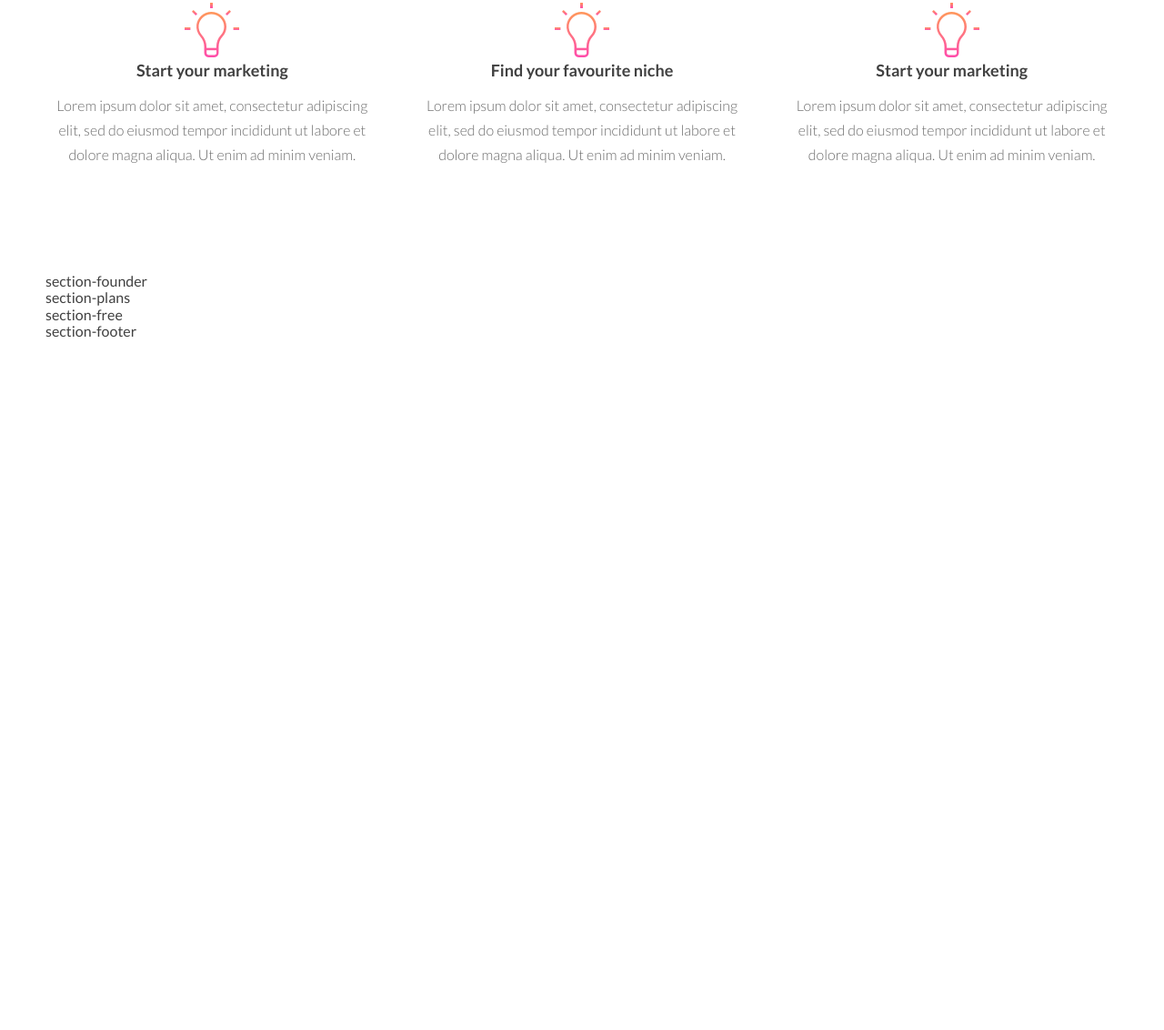
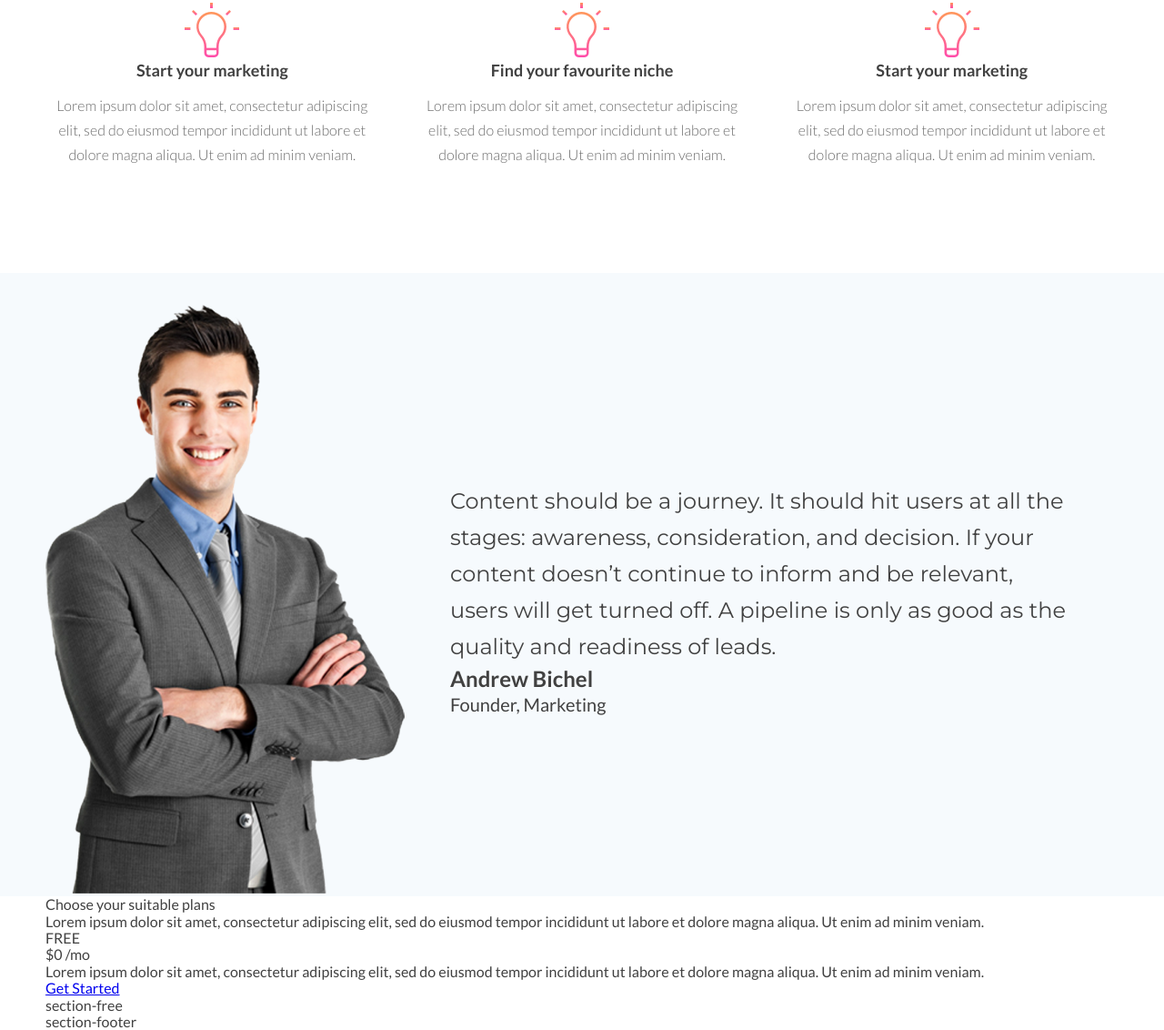
Before and after one commit to Milosskayaa/landing-marketika, a website: page index.html in a window 1280 px wide. Shown: the part 1561-2693 px from the top of the page at 91% size. Before the commit the page ends 1934 px from the top, so only its background shows below. Drawn offline with Linux system fonts and the light colour scheme.

Commit message:
Добавила блок Founder

```diff
--- a/index.html
+++ b/index.html
@@ -86,7 +86,17 @@
     <!-- Founder-->
     <section class="section-founder section-outer">
         <div class="section-inner">
-            section-founder
+            <div class="section-founder__img">
+                <img src="image/founder.png" alt="">
+            </div>
+            <div class="section-founder__content">
+                <div class="section-founder__content-text">Content should be a journey. It should hit users at all the stages: awareness, consideration, and decision. If your content doesn’t continue to inform and be relevant, users will get turned off. A pipeline is only as good as the quality and readiness of leads.
+                </div>
+                <div class="section-founder__content-name">Andrew Bichel
+                </div>
+                <div class="section-founder__content-post">Founder, Marketing
+                </div>
+            </div>
         </div>
     </section>
     <!-- / Founder -->
@@ -94,7 +104,18 @@
     <!-- Plans-->
     <section class="section-plans section-outer">
         <div class="section-inner">
-            section-plans
+            <div class="section-plans__title">Choose your suitable plans</div>
+            <div class="section-plans__subtitle">Lorem ipsum dolor sit amet, consectetur adipiscing elit, sed do eiusmod tempor incididunt ut labore et dolore magna aliqua. Ut enim ad minim veniam.</div>
+            <div class="section-plans__list">
+                <div class="section-plans__list-item">
+                    <div class="section-plans__list-item-title">FREE</div>
+                    <div class="section-plans__list-item-price">$0 /mo</div>
+                    <div class="section-plans__list-item-description">Lorem ipsum dolor sit amet, consectetur adipiscing elit, sed do eiusmod tempor incididunt ut labore et dolore magna aliqua. Ut enim ad minim veniam.</div>
+                    <div class="section-plans__list-item-button">
+                        <a href="#">Get Started</a>
+                    </div>
+                </div>
+            </div>
         </div>
     </section>
     <!-- / Plans -->
--- a/scss/style.scss
+++ b/scss/style.scss
@@ -191,3 +191,37 @@ body {
     }
 }
 // / Promo //
+
+// Founder //
+
+.section-founder {
+    background-color: #F6FAFD;
+    padding-top: 34px;
+    .section-inner {
+        display: flex;
+    }
+    &__img {
+        align-self: flex-end;
+    }
+    &__content {
+        align-self: center;
+        padding: 50px;
+
+        &-text {
+            @include font-montserrat;
+            font-size: 24px;
+            line-height: 40px;
+        }
+        &-name {
+            font-size: 24px;
+            line-height: 29px;
+            font-weight: bold;
+        }
+        &-post {
+            font-size: 20px;
+            line-height: 29px;
+        }
+    }
+}
+
+// / Founder //
```
Also changed, not shown: css/style.css, image/founder.png (added).
